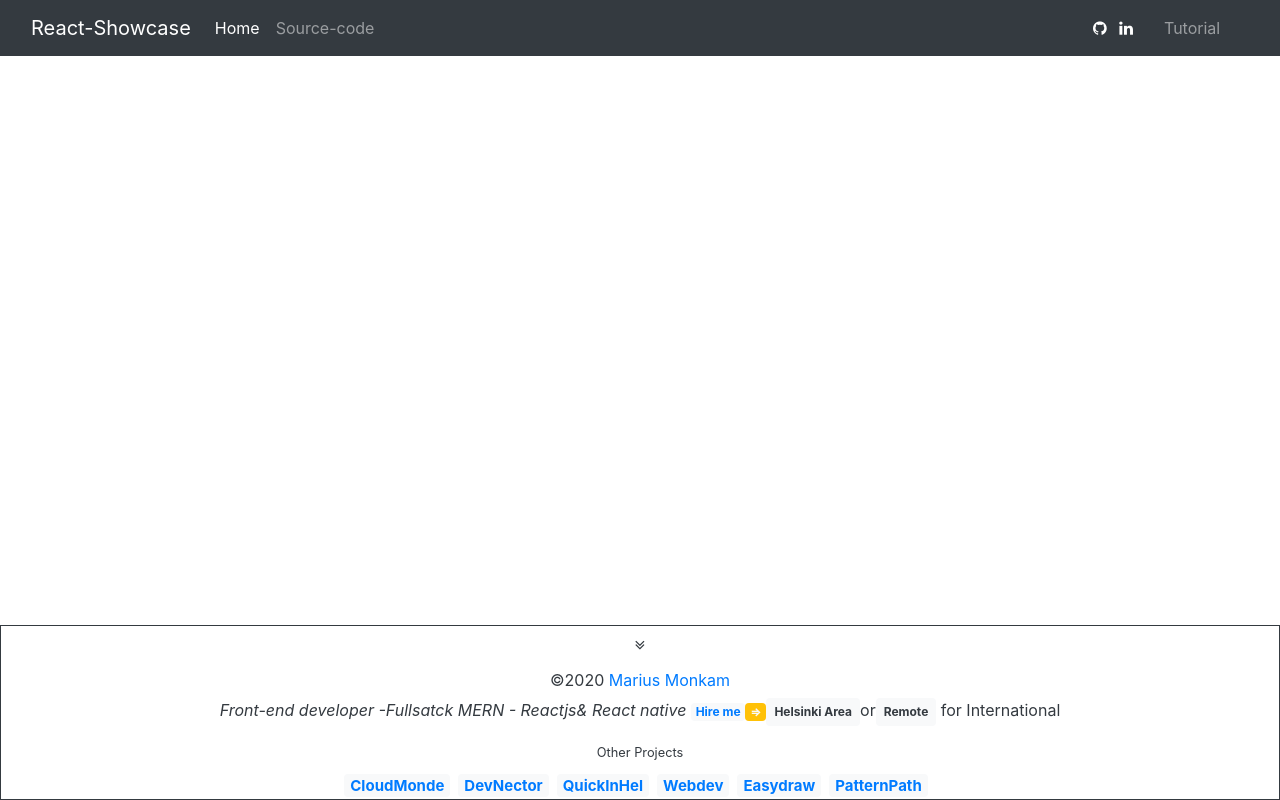
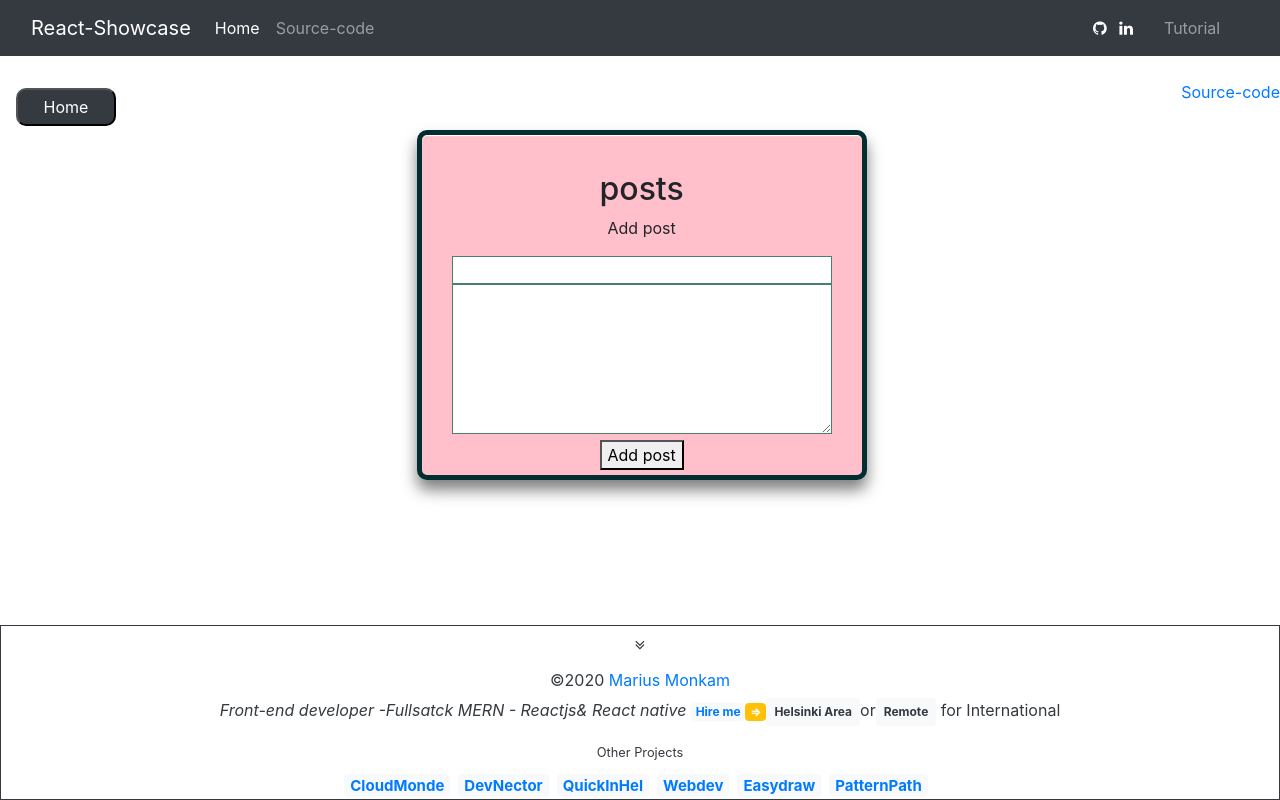
Before and after one commit to MariusMonkam/react-showcase, a React (Create React App) app: page /posts in a window 1280 px wide. Built offline with nearby package versions, Linux system fonts and the light colour scheme.

Commit message:
adding post

```diff
--- a/src/App.css
+++ b/src/App.css
@@ -81,6 +81,11 @@ ol li label,ol li .grouplabel {
 
 }
 
+.post{
+  widows: 150px;
+
+}
+
 .side-button-notes{
   color: white;
   padding: 5px 10px;
--- a/src/components/AppBody.js
+++ b/src/components/AppBody.js
@@ -1,8 +1,9 @@
 import React from 'react';
-import Home from './pages/Home'
-import {Route } from 'react-router-dom'
-import Forms from './pages/Forms'
+import Home from './pages/Home';
+import {Route } from 'react-router-dom';
+import Forms from './pages/Forms';
 import Notes from './pages/notes/Notes';
+import Posts from './pages/notes/Posts';
 
 export default function AppBody(){
   return (
@@ -20,6 +21,10 @@ export default function AppBody(){
     path="/notes/"
     component={Notes}
      />
+     <Route
+    path="/posts/"
+    component={Posts}
+     />
     </React.Fragment>
 
 
--- a/src/components/pages/Home.js
+++ b/src/components/pages/Home.js
@@ -20,6 +20,11 @@ export default function Home(){
                 </Link>
               </li>
               <li >
+                 <Link to="/posts">
+                  <button className="side-button" type="button">Posts</button>
+                </Link>
+              </li>
+              <li >
                  <Link to="/">
                   <button className="side-button" type="button">Home</button>
                 </Link>
--- /dev/null
+++ b/src/components/pages/notes/Posts.js
@@ -0,0 +1,94 @@
+import React, { useState } from "react";
+import {Link} from 'react-router-dom'
+//This component is going to allow you to write a note , display the list and delete a note
+
+export default function Posts() {
+  //let define our hook state
+
+  //let define the title
+  const [title, setTitle] = useState("");
+  // set the post body
+  const [body,setBody]=useState("")
+  //let define the note which is an array of note
+  const [posts, setPosts] = useState([]);
+
+  //function to handle the change on the title
+  function handleTitle(e) {
+    //let set the title
+    setTitle(e.target.value);
+  }
+  function handleBody(e) {
+    //let set the title
+    setBody(e.target.value);
+  }
+
+  // our functional component to add note
+
+  //e.preventDefault to prevent the form to reload by itself on the browser
+  const AddPosts = (e) => {
+    e.preventDefault();
+    // first we spread the note by the current existing note by using the spread operator
+    // [...note] then we add the new title we just enter {title}
+    setPosts([...posts, { title,body}]);
+    // wethe clean the input field to make it ready for next input
+   setTitle('')
+   setBody('')
+  };
+  //to delete note , we pass title as argument in our functional component
+  //then we set the note by calling setPosts and we filter all the posts
+  // except those that does not match the condition
+  const removePost = (title)=>{
+ setPosts(posts.filter((post)=>post.title !==title))
+}
+  return (
+
+
+    <div className="d-flex justify-content-center">
+     <nav className="button-posts" >
+            <div>
+            <ol className="nav-link">
+
+
+              <li >
+                 <Link to="/">
+                  <button className="side-button" type="button">Home</button>
+                </Link>
+              </li>
+
+
+            </ol>
+
+            </div>
+          </nav>
+
+      <div className=" d-flex justify-content-center card-deck  mt-0 ">
+
+      {/**Here we need to map trough the posts array to display the list of note
+      remember that note need to have unique identify key, here our
+      key={note.title} */}
+        {posts.map(post => (
+          <div key={post.title}  className="post mr-2 " >
+            <h1 className="card-title col-3">{post.title}</h1>
+            <div className="row justify-content-between">
+            <p className="text-center card-body">{post.body}</p>
+             {/*to avoid calling the wrong argument we are not going to call the function directly
+             we use arrow function to call the correct argument  */}
+            <button className="float-right " onClick={()=>removePost(post.title)} className="bg-danger text-white">X</button>
+            </div>
+
+          </div>
+        ))}
+      </div>
+
+      <form onSubmit={AddPosts} style={{backgroundColor:'pink'}}>
+      <h2>posts</h2>
+      <p>Add post</p>
+
+        <input type="text" value={title} onChange={handleTitle} />
+        <textarea value={body} onChange={handleBody}></textarea>
+        <button type="submit">Add post</button>
+      </form>
+    <a href=""> Source-code</a>
+    </div>
+  );
+}
```
